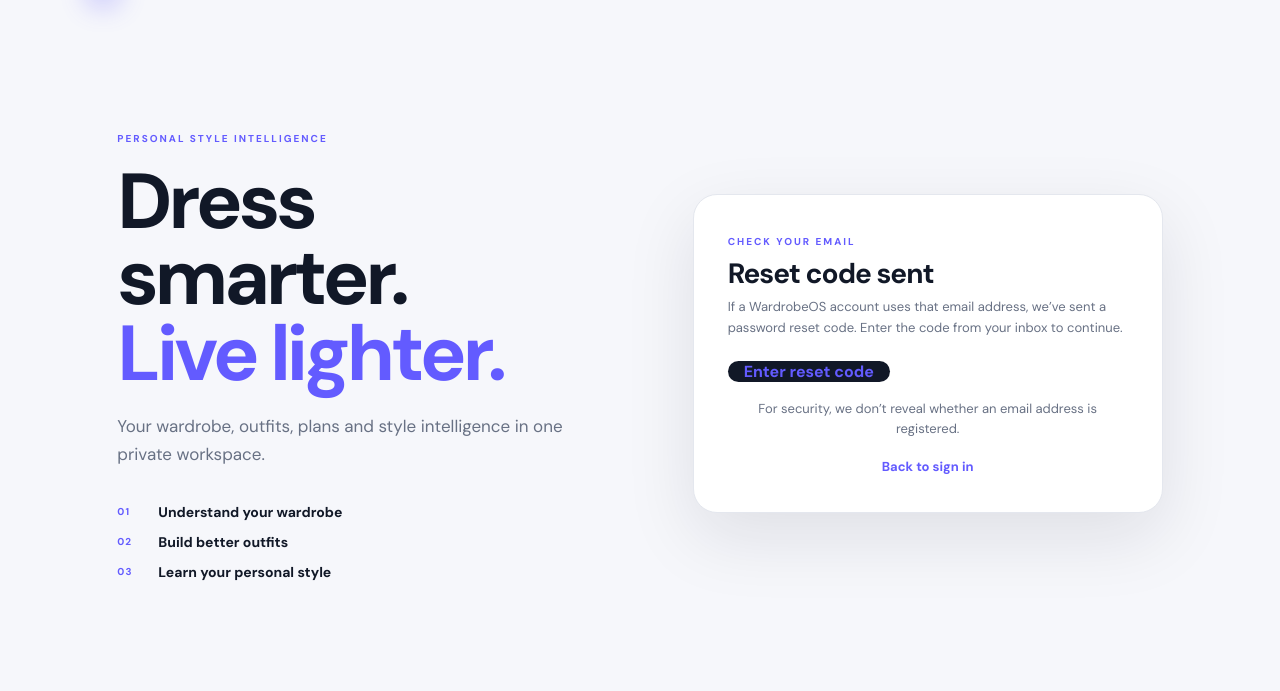
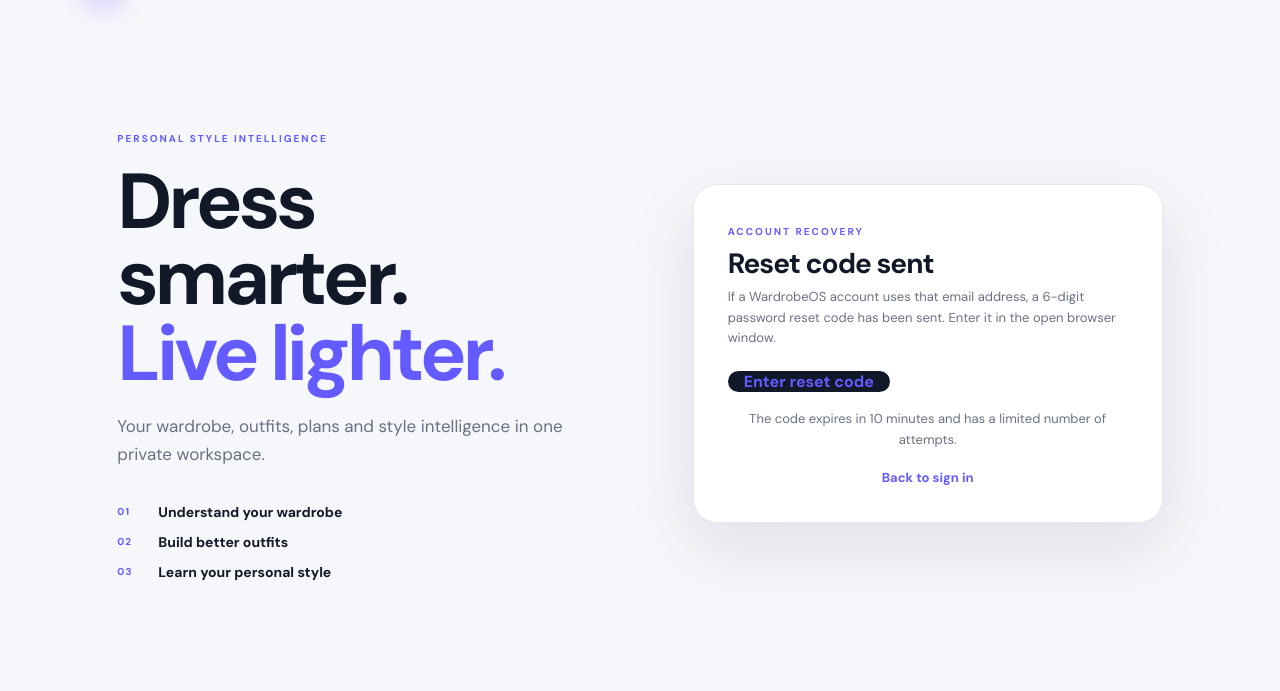
Before and after one commit to preethamofficial/WardrobeOS, a Django app: template templates/account/password_reset_done.html in a window 1280 px wide. Shown: the part 66-757 px from the top of the page. Run offline with Django 5.2, Linux system fonts and the light colour scheme; the template is opened without the code that fills it, so the values that code supplies are empty; parts of the project's set-up code (start-up, migrations or seed data) failed here and were passed over.

Commit message:
Refresh authentication UI

```diff
--- a/templates/account/password_reset_done.html
+++ b/templates/account/password_reset_done.html
@@ -1,13 +1,13 @@
 {% extends "account/auth_base.html" %}
 {% load i18n %}
-{% block title %}Check your email · WardrobeOS{% endblock %}
+{% block title %}Reset code sent · WardrobeOS{% endblock %}
 {% block content %}
 <div class="auth-form-card">
-  <span class="auth-kicker">CHECK YOUR EMAIL</span>
+  <span class="auth-kicker">ACCOUNT RECOVERY</span>
   <h2>Reset code sent</h2>
-  <p class="text-muted">If a WardrobeOS account uses that email address, we’ve sent a password reset code. Enter the code from your inbox to continue.</p>
+  <p class="text-muted">If a WardrobeOS account uses that email address, a 6-digit password reset code has been sent. Enter it in the open browser window.</p>
   <a class="btn btn-dark" href="{% url 'account_confirm_password_reset_code' %}">Enter reset code</a>
-  <p class="text-muted auth-alt">For security, we don’t reveal whether an email address is registered.</p>
+  <p class="text-muted auth-alt">The code expires in 10 minutes and has a limited number of attempts.</p>
   <p class="text-muted auth-alt"><a href="{% url 'account_login' %}">Back to sign in</a></p>
 </div>
 {% endblock %}
```
